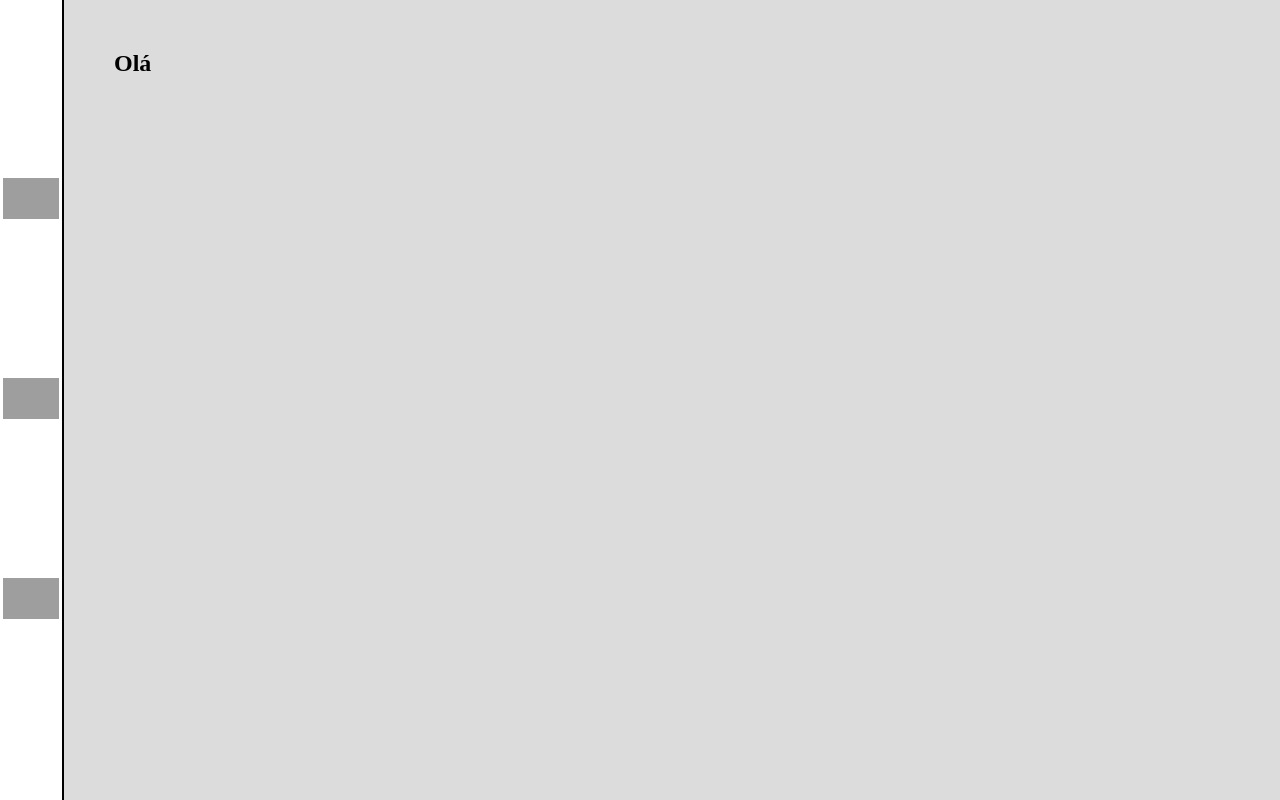
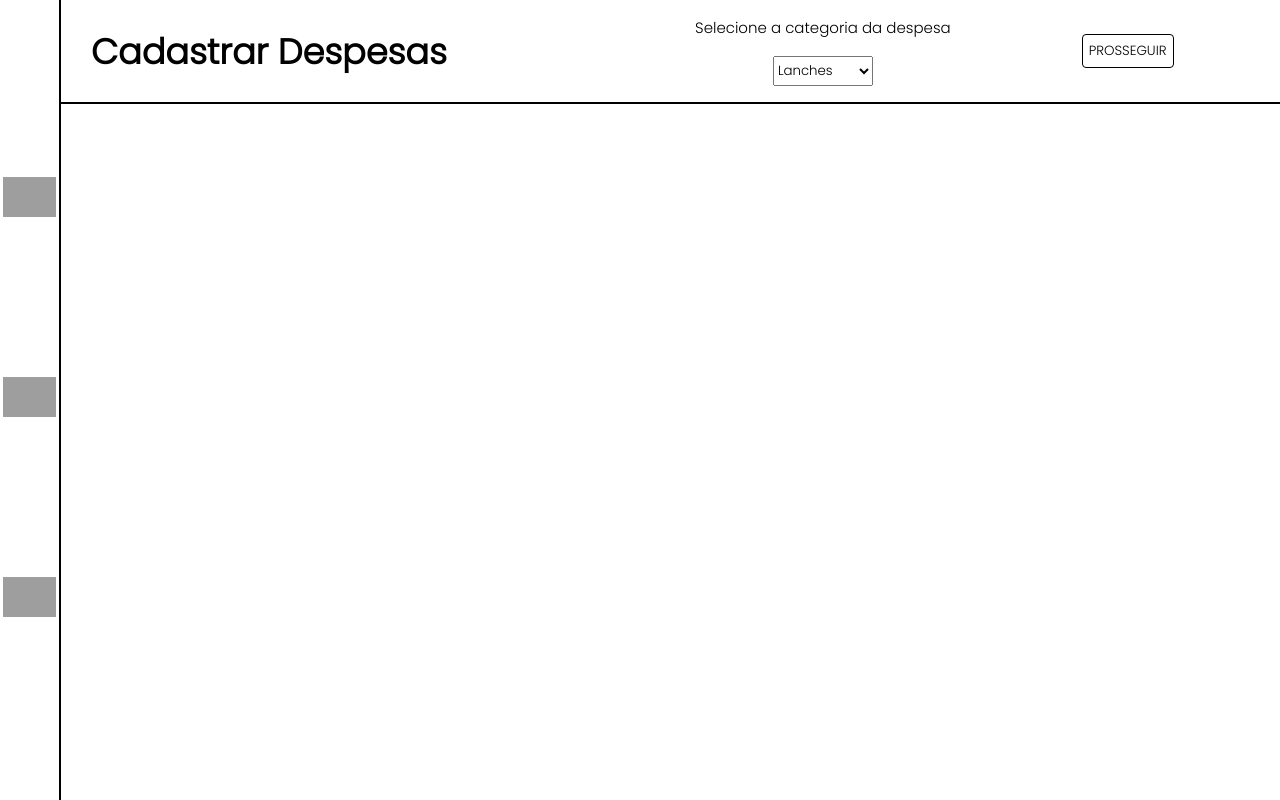
Before and after one commit to EquipeHexagono/projeto-bolsinho, a website: page index.html in a window 1280 px wide. Drawn offline with Linux system fonts and the light colour scheme; grey boxes are pictures that could not be loaded.

Commit message:
estilização da index

```diff
--- a/index.html
+++ b/index.html
@@ -21,8 +21,26 @@
             <button title="Relatorio de despesas detalhado"><a href=""><img width="50" height="50"
                         src="https://img.icons8.com/ios/50/pie-chart-report.png" alt="pie-chart-report" /></a></button>
         </nav>
+        <section class="topo">
+            <div id="titulo">
+                <h1>Cadastrar Despesas</h1>
+            </div>
+            <div id="categoria">
+                <label for="">Selecione a categoria da despesa</label>
+                <select name="" id="categorias">
+                    <option value="lanches">Lanches</option>
+                    <option value="livros">Livros</option>
+                    <option value="transporte">Transporte</option>
+                    <option value="material">Material</option>
+                </select>
+
+            </div>
+            <div id="btn-prosseguir">
+                <button id="btn-categoria">Prosseguir</button>
+            </div>
+        </section>
         <section>
-            <h1>Olá</h1>
+
         </section>
     </main>
     <script src="script.js"></script>
--- a/style.css
+++ b/style.css
@@ -1,7 +1,11 @@
+@import url('https://fonts.googleapis.com/css2?family=Poppins:wght@300&display=swap');
+
+
 * {
     box-sizing: border-box;
     margin: 0;
     padding: 0;
+    font-family: 'Poppins', sans-serif;
 }
 
 main {
@@ -42,9 +46,60 @@ main {
     height: 100%;
 }
 
-section {
-    width: 95vw;
-    height: 100vh;
-    background-color: gainsboro;
-    padding: 50px;
+.topo {
+    display: flex;
+    width: 100vw;
+    border-bottom: 2px solid black;
+    height: 13vh;
 }
+
+#titulo {
+    width: 50%;
+    height: 100%;
+    display: flex;
+    align-items: center;
+    padding-left: 30px;
+}
+
+#titulo h1 {
+    font-size: 35px;
+}
+
+#categoria {
+    display: flex;
+    width: 25%;
+    align-items: center;
+    justify-content: space-evenly;
+    flex-direction: column;
+}
+
+#categoria label {
+    font-size: 15px;
+}
+
+#categoria select {
+    width: 100px;
+    height: 30px;
+}
+
+#btn-prosseguir {
+    width: 25%;
+    display: flex;
+    align-items: center;
+    justify-content: center;
+}
+
+#btn-prosseguir button {
+    padding: 6px;
+    background-color: white;
+    text-transform: uppercase;
+    border: 1px solid black;
+    border-radius: 4px;
+    cursor: pointer;
+}
+
+#btn-prosseguir button:hover {
+    background-color: black;
+    color: white;
+    transition: all 0.5s ease;
+}
```
